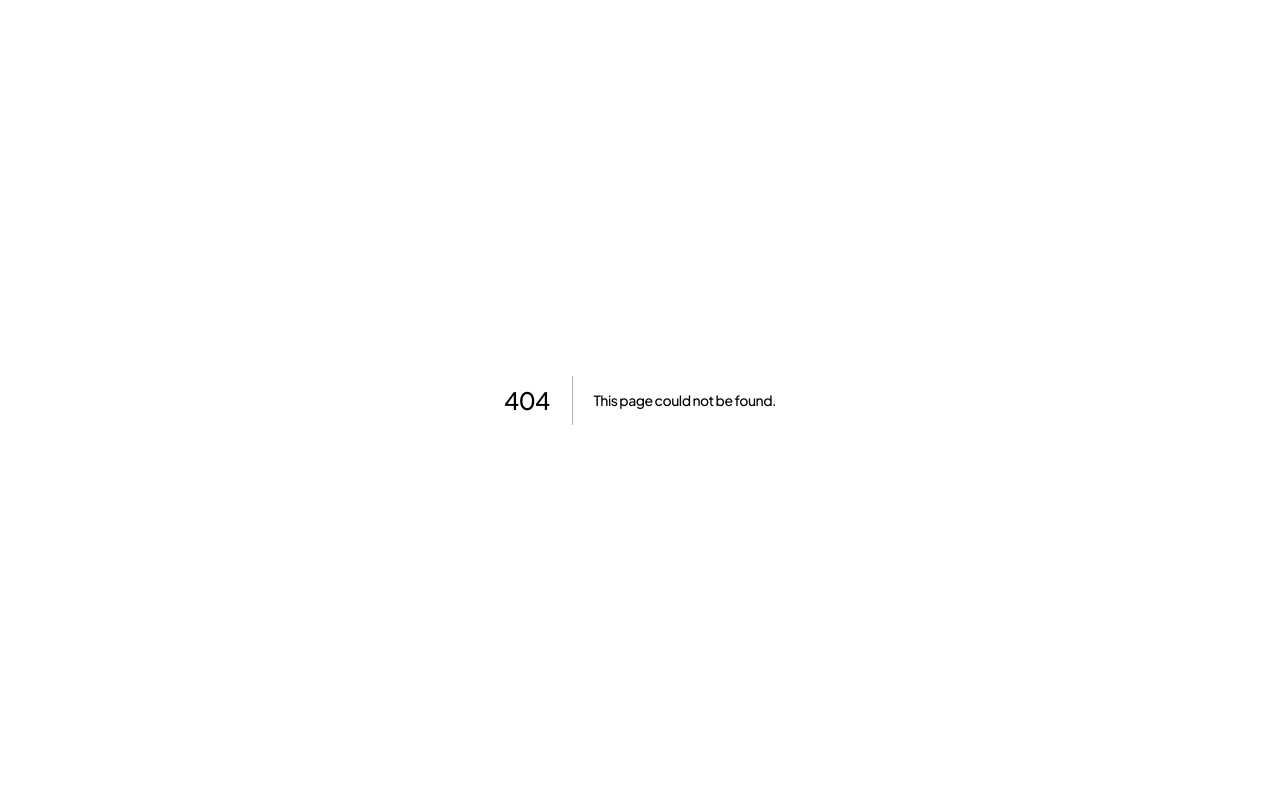
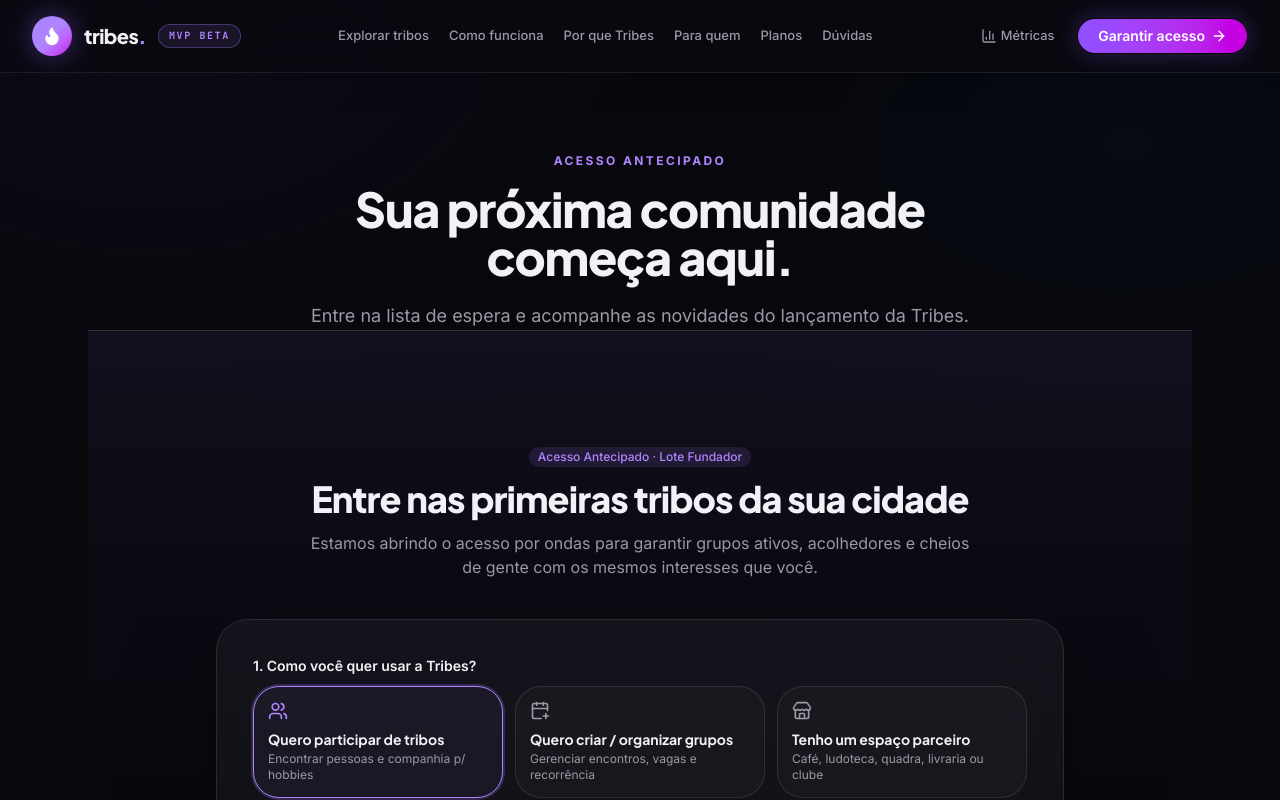
Before and after one commit to ArthurG12/Tribes, a Next.js app: page /lista-de-espera in a window 1280 px wide. Before the commit this address had no page. Shown: the top 800 px of the page. Built offline with nearby package versions, Linux system fonts and the light colour scheme.

Commit message:
Add dedicated lista-de-espera page

```diff
--- /dev/null
+++ b/src/app/lista-de-espera/page.tsx
@@ -0,0 +1,19 @@
+"use client";
+
+import { useEffect, useState } from "react";
+import { useSearchParams } from "next/navigation";
+import { WaitlistSection } from "@/components/tribes/waitlist-section";
+import { PageIntro, PageShell } from "@/components/tribes/page-shell";
+import { type PlanId, type SegmentId, type InterestId } from "@/lib/tribes-data";
+import { trackMvpEvent } from "@/lib/mvp-tracker";
+
+export default function WaitlistPage() {
+  const searchParams = useSearchParams();
+  const planParam = searchParams.get("plano");
+  const validPlans: PlanId[] = ["participante", "organizador", "parceiro"];
+  const [segment, setSegment] = useState<SegmentId>("participante");
+  const [interests, setInterests] = useState<InterestId[]>(["esportes", "rpg"]);
+  const [selectedPlan, setSelectedPlan] = useState<PlanId | undefined>(validPlans.includes(planParam as PlanId) ? planParam as PlanId : undefined);
+  useEffect(() => { void trackMvpEvent({ event: "page_view" }); }, []);
+  return <PageShell><PageIntro eyebrow="Acesso antecipado" title="Sua próxima comunidade começa aqui." description="Entre na lista de espera e acompanhe as novidades do lançamento da Tribes." /><div className="mx-auto max-w-6xl px-4 pb-20 sm:px-6"><WaitlistSection segment={segment} onSegmentChange={setSegment} selectedInterests={interests} onToggleInterest={(interest) => setInterests(current => current.includes(interest) ? current.filter(item => item !== interest) : [...current, interest])} preselectedPlan={selectedPlan} /></div></PageShell>;
+}
```
